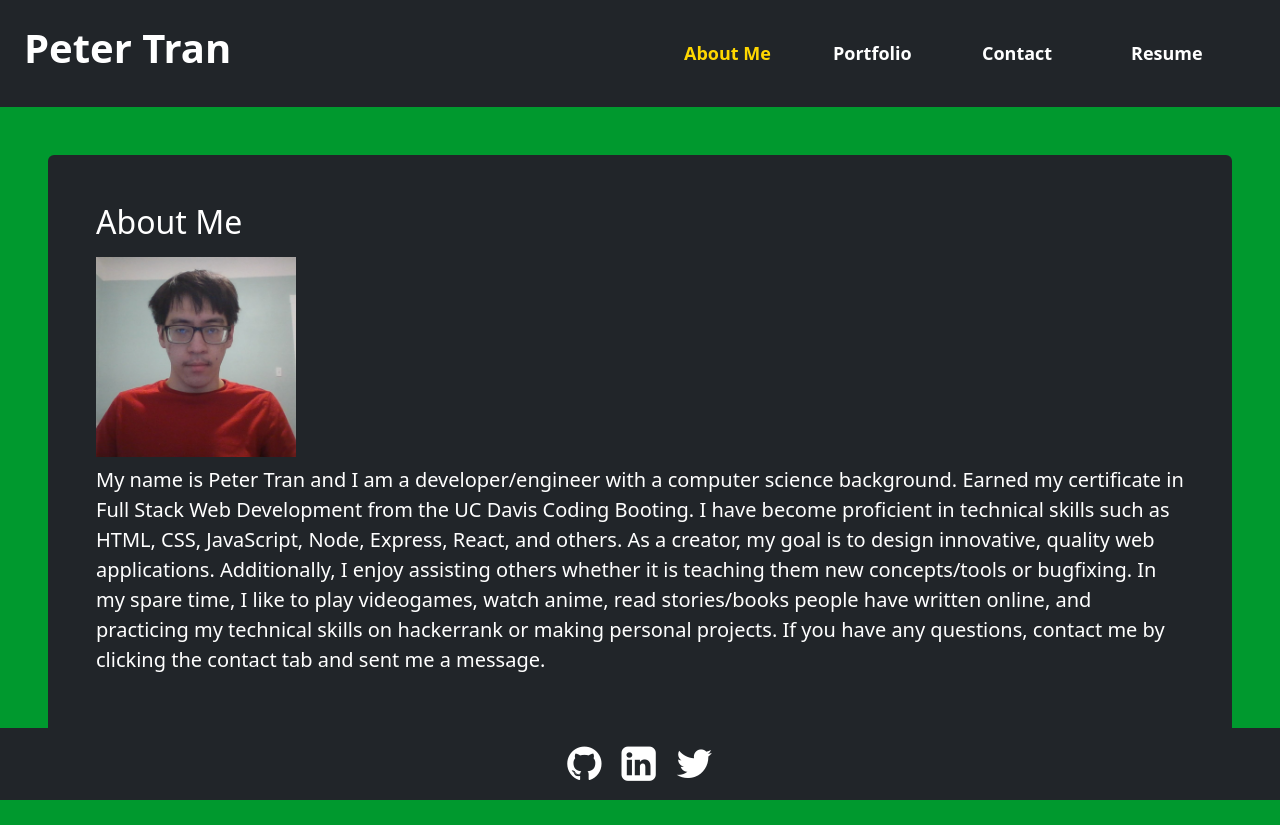
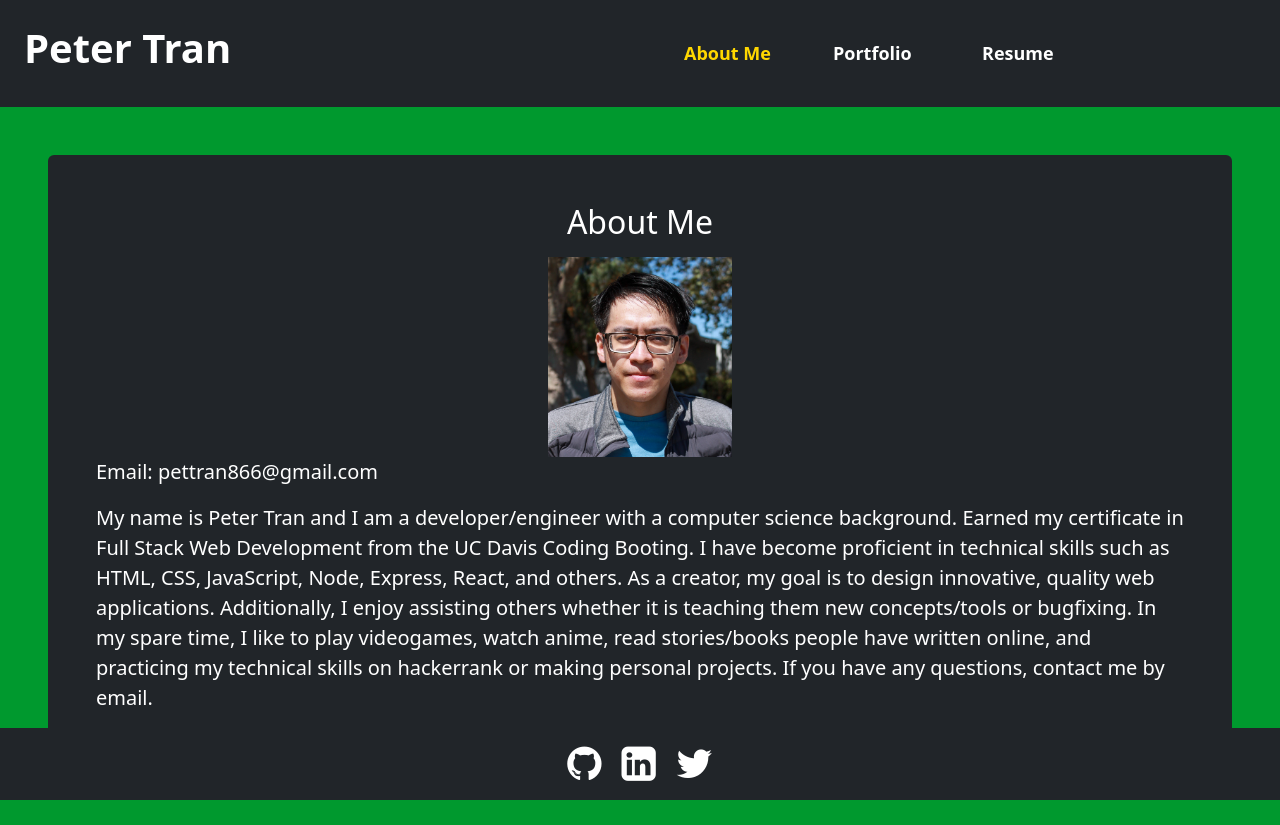
Before and after one commit to ptran77/react-portfolio, a React (Create React App) app: page / in a window 1280 px wide. Before the commit the page ends 800 px from the top, so only its background shows below. Built offline with nearby package versions, Linux system fonts and the light colour scheme.

Commit message:
modified portfolio to remove contact form and added descriptions to projects

```diff
--- a/src/App.js
+++ b/src/App.js
@@ -4,7 +4,6 @@ import React, { useState } from 'react';
 import Header from './components/Header';
 import About from './components/About';
 import Portfolio from './components/Portfolio';
-import Contact from './components/Contact';
 import Resume from './components/Resume';
 import Footer from './components/Footer';
 
@@ -13,7 +12,7 @@ import './style.css'
 
 function App() {
   // navigation options
-  const [navOptions] = useState(['About Me', 'Portfolio', 'Contact', 'Resume']);
+  const [navOptions] = useState(['About Me', 'Portfolio', 'Resume']);
 
   // Setting the current render to About Me
   // setCurrentNavOp is used to change the navOption
@@ -35,10 +34,6 @@ function App() {
         currentNavOp === 'Portfolio' &&
         <Portfolio />
       }
-      { // if cuurentNavOp is 'Contact' render Contact component
-        currentNavOp === 'Contact' &&
-        <Contact />
-      }
       { // if cuurentNavOp is 'Resume' render Resume component
         currentNavOp === 'Resume' &&
         <Resume />
--- a/src/components/About/index.js
+++ b/src/components/About/index.js
@@ -4,14 +4,16 @@ import React from 'react';
 function About() {
   return (
     <section className="About bg-dark text-white m-5 p-5 rounded">
-      <h2>About Me</h2>
-      <img src={'./assets/img/profile.jpg'} alt="Peter" height="200" className="mt-2"/>
+      <h2 className='text-center'>About Me</h2>
+      <div className='text-center'>
+        <img src={'./assets/img/profile.jpg'} alt="Peter" height="200" className="mt-2" />
+      </div>
+      <p>Email: pettran866@gmail.com</p>
       <p className="mt-2">
         My name is Peter Tran and I am a developer/engineer with a computer science background. Earned my certificate in Full Stack Web Development from the UC Davis Coding Booting.
         I have become proficient in technical skills such as HTML, CSS, JavaScript, Node, Express, React, and others. As a creator, my goal is to design innovative, quality web
         applications. Additionally, I enjoy assisting others whether it is teaching them new concepts/tools or bugfixing. In my spare time, I like to play videogames, watch anime,
-        read stories/books people have written online, and practicing my technical skills on hackerrank or making personal projects. If you have any questions, contact me by clicking
-        the contact tab and sent me a message.
+        read stories/books people have written online, and practicing my technical skills on hackerrank or making personal projects. If you have any questions, contact me by email.
       </p>
     </section>
   )
--- a/src/components/Portfolio/index.js
+++ b/src/components/Portfolio/index.js
@@ -9,57 +9,64 @@ function Portfolio() {
       img: "purly.png",
       link: "https://purly.herokuapp.com/",
       github: "https://github.com/hectorromo06/purly",
-      tool: "MERN"
+      tool: "MERN",
+      description: `Knitters from all over can relate to feeling the motivation to create something beautiful - but another thing they can relate to is not knowing where to start.
+      Introducing Purly, a simplified application that renders a pattern for our users depending on specific inputs.
+      Tell us your skill-level, what type of yarn you like to work with, even needle size! No need to worry about endless browsing online - everything is here for you already! Well, as we like to say here at Purly, "let's make something!".`,
+      built: 'GraphQL, MongoDB, Node.js, Express.js, JWT, React, UIKit'
     },
     {
       name: "Garden Planner",
       img: "garden-planner.png",
       link: "https://garden-planner-90482.herokuapp.com/",
       github: "https://github.com/ptran77/garden-planner",
-      tool: "Full-Stack"
+      tool: "Full-Stack",
+      description: `How does your garden grow?
+      Oh, not sure yet? Well, let's fix that. Our application is dedicated to those seeking to learn about gardening.
+      Personalize your garden by adding what you're growing from our plant database. After adding your plants to your garden,
+      you can access the specific needs of each of your plants. Need a little motivation on what to grow? Well, that's what
+      the community is for! Once you're signed up, you have access to see what other gardeners are growing. Our application
+      is a simple tool for beginner gardeners to build their own garden and connect with those that already have!`,
+      built: 'MySQL, Sequelize, Node.js, Express.js, Handlebars, Tailwind'
     },
     {
       name: "Anime4You",
       img: "anime4you.png",
       link: "https://diegorivera1110.github.io/anime4you/",
       github: "https://github.com/Diegorivera1110/anime4you",
-      tool: "Front-End"
+      tool: "Front-End",
+      description: `Don't have time to watch or keep track of anime. Our application is dedicated to anime lovers to stay on track with anime.
+      Create and modify your own personal watchlist. Users can see the current and most popular anime, search for specfic anime or by genre,
+      and add or delete anime from their watchlist. Additionaly, users can view recommendations for anime.`,
+      built: 'APIs, Javascript, HTML, CSS, Bootstrap'
     },
     {
       name: "Book Search Engine",
       img: "book-search-engine.png",
       link: "https://book-search-engine-81347.herokuapp.com/",
       github: "https://github.com/ptran77/book-search-engine",
-      tool: 'MERN, GraphQl'
+      tool: 'MERN, GraphQl',
+      description: `A fully functioning Google Books API search engine built with a RESTful API, and refactor it to be a GraphQL API built with Apollo Server.`,
+      built: 'MERN, GraphQl, MongoDB'
     },
     {
       name: "Budget Tracker",
       img: "budget-tracker.png",
       link: "https://budget-tracker-26833.herokuapp.com/",
       github: "https://github.com/ptran77/budget-tracker",
-      tool: "PWA"
+      tool: "PWA",
+      description: 'Application that allows users to keep track of their money and their withdrawals and deposits.',
+      built: 'Offline-capablilty'
     },
     {
       name: "Social Network API",
       img: "social-network-api.gif",
       link: "https://drive.google.com/file/d/1XpSZu62JcIR9g-mRF5qgI4WSOmDGrXy-/view",
       github: "https://github.com/ptran77/social-network-api",
-      tool: "NoSQL"
+      tool: "NoSQL",
+      description: `An API for social network applications where users can share their thoughts, react to friends' thoughts, and create a friend list.`,
+      built: 'Express.js, MongoDB, Mongoose ODM, Moment.js'
     },
-    {
-      name: "Tech Blog",
-      img: "tech-blog.png",
-      link: "https://pt-tech-blog-2022.herokuapp.com/",
-      github: "https://github.com/ptran77/tech-blog",
-      tool: "MVC"
-    },
-    {
-      name: "E-commerce Back End",
-      img: "e-commerce-back-end.gif",
-      link: "https://drive.google.com/file/d/1tRGX0NGGXI8P3nzUzeRMnxcY10K1DDLM/view?usp=sharing",
-      github: "https://github.com/ptran77/e-commerce-back-end",
-      tool: "ORM"
-    }
   ]);
 
   return (
--- a/src/components/Project/index.js
+++ b/src/components/Project/index.js
@@ -5,7 +5,7 @@ function Project(props) {
   const { project } = props;
 
   // deconstruct project information
-  const { name, img, link, github, tool } = project;
+  const { name, img, link, github, tool, description, built } = project;
 
   const divStyle = {
     backgroundImage: `url("./assets/img/${img}")`,
@@ -13,7 +13,8 @@ function Project(props) {
     height: '150px'
   }
   return (
-    <div className="text-black project col-6 col-sm-12 m-2" style={divStyle}>
+    <div className="project">
+      <div className="text-black col-6 col-sm-12 m-2" style={divStyle}>
         <div className="project-info p-3">
           <h3>
             <a href={link} className="project-link p-2 ">{name}</a>
@@ -22,6 +23,9 @@ function Project(props) {
           <h3 className="project-tool p-2">{tool}</h3>
         </div>
       </div>
+      <div className='pt-2 px-2'>Built with: {built}</div>
+      <div className='px-2'>{description}</div>
+    </div>
   )
 }
 
```
Also changed, not shown: public/assets/img/profile.jpg, 1 other file (tests, documents, lock files or other folders). Lines whose indentation alone changed are shown as unchanged.
